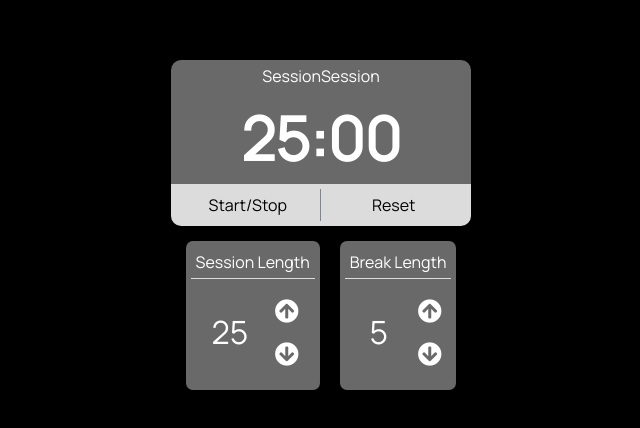
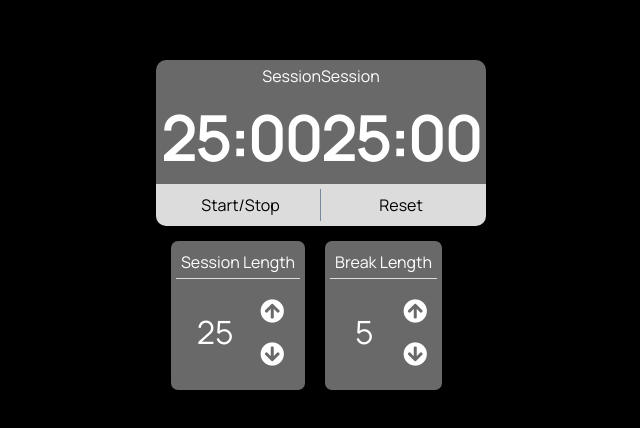
Before and after one commit to scc416/25-5-clock, a React (Create React App) app: page / in a window 1280 px wide. Shown: the part 168-596 px from the top of the page, without its empty margins (319-959 px from the left). Built offline with nearby package versions, Linux system fonts and the light colour scheme.

Commit message:
add a helper function

```diff
--- a/src/App.js
+++ b/src/App.js
@@ -1,7 +1,7 @@
 import useData from "./hooks/useData";
 
 const App = () => {
-  const { session } = useData();
+  const { session, second } = useData();
   return (
     <div className="container column">
       <div id="timer-label">
@@ -10,7 +10,7 @@ const App = () => {
       </div>
       <div id="time-left" className="timer">
         25:00
-        {/* {displayTime(this.props.second)} */}
+        {second}
       </div>
       <div className="container main-controls">
         <div
--- a/src/helpers.js
+++ b/src/helpers.js
@@ -1,3 +1,5 @@
+const displayTwoDigit = (digit) => (digit < 10 ? `0${digit}` : `${digit}`);
+
 export const displayTime = (time) => {
   let minute = Math.floor(time / 60);
   let second = Math.floor(time % 60);
--- a/src/hooks/useData.js
+++ b/src/hooks/useData.js
@@ -97,7 +97,7 @@ const useData = () => {
 
   const { session, second } = state;
 
-  return { second, session: displaySession(session) };
+  return { second: displayTime(second), session: displaySession(session) };
 };
 
 export default useData;
```
